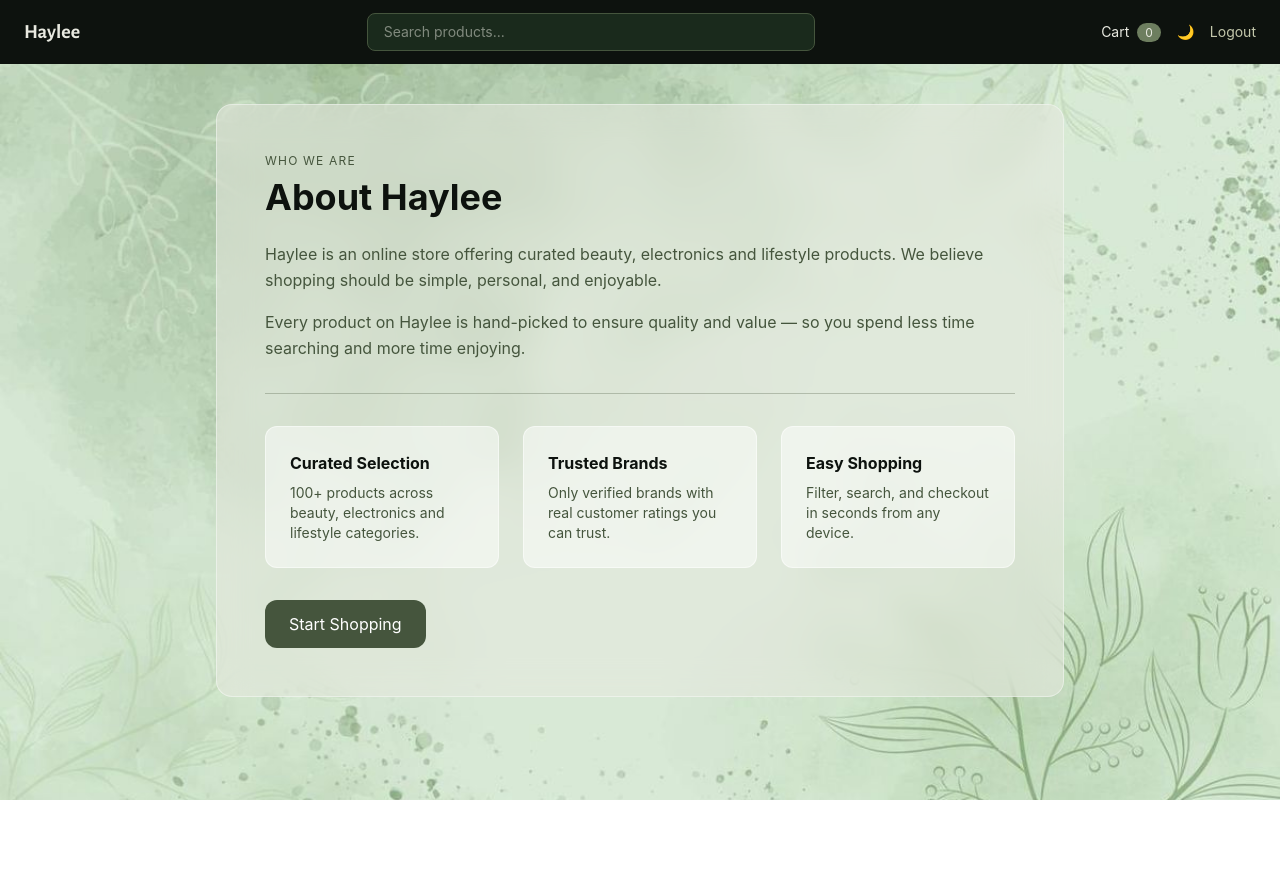
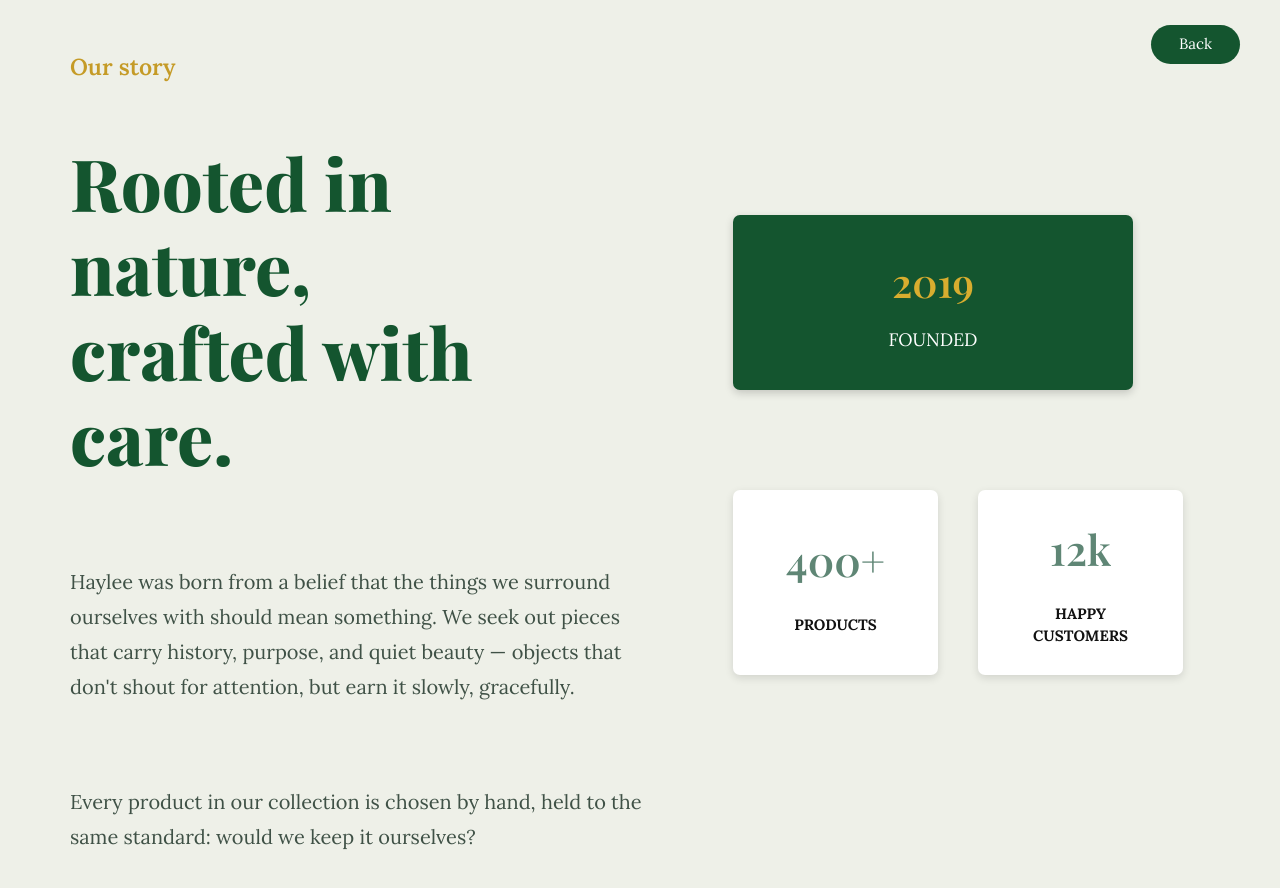
Before and after one commit to DinithiDilhara/haylee, a Vue app: page /about in a window 1280 px wide. Shown: the top 888 px of the page. Before the commit the page ends 800 px from the top, so only its background shows below. Built offline with nearby package versions, Linux system fonts and the light colour scheme.

Commit message:
UI: redesign About page with Playfair Display & Lora typography and refined layout

```diff
--- a/src/views/AboutPage.vue
+++ b/src/views/AboutPage.vue
@@ -1,56 +1,52 @@
 <template>
-  <div
-    class="min-h-screen"
-    :style="{ backgroundImage: `url(${im3})`, backgroundSize: 'cover', backgroundPosition: 'center', backgroundAttachment: 'fixed' }"
-  >
-    <NavBar @openCart="showCart = true" />
+  <div class="about-page">
+    <button @click="router.push('/home')" class="back-btn">
+      Back
+    </button>
 
-    <div class="max-w-4xl mx-auto px-6 py-10">
-      <div
-        class="rounded-2xl p-12"
-        style="background: rgba(232,233,224,0.55); backdrop-filter: blur(16px); border: 1px solid rgba(255,255,255,0.4);"
-      >
-        <p class="text-xs uppercase tracking-widest mb-2" style="color: #45553D;">Who we are</p>
-        <h1 class="text-4xl font-bold mb-6" style="color: #0D120E;">About Haylee</h1>
-        <p class="text-base leading-relaxed mb-4" style="color: #45553D;">
-          Haylee is an online store offering curated beauty, electronics and lifestyle products.
-          We believe shopping should be simple, personal, and enjoyable.
-        </p>
-        <p class="text-base leading-relaxed mb-8" style="color: #45553D;">
-          Every product on Haylee is hand-picked to ensure quality and value — so you spend less
-          time searching and more time enjoying.
+    <section class="about-wrap">
+      <div class="left-section">
+        <p class="story-label">Our story</p>
+
+        <h1>
+          Rooted in<br />
+          nature,<br />
+          crafted with<br />
+          care.
+        </h1>
+
+        <p class="story-text">
+          Haylee was born from a belief that the things we surround ourselves with
+          should mean something. We seek out pieces that carry history, purpose,
+          and quiet beauty — objects that don't shout for attention, but earn it
+          slowly, gracefully.
         </p>
 
-        <hr style="border-color: rgba(69,85,61,0.3); margin-bottom: 32px;" />
+        <p class="story-text second">
+          Every product in our collection is chosen by hand, held to the same
+          standard: would we keep it ourselves?
+        </p>
+      </div>
 
-        <div class="grid grid-cols-1 sm:grid-cols-3 gap-6">
-          <div class="rounded-xl p-6" style="background: rgba(255,255,255,0.5); border: 1px solid rgba(255,255,255,0.5);">
-            <h3 class="font-bold mb-2" style="color: #0D120E;">Curated Selection</h3>
-            <p class="text-sm" style="color: #45553D;">100+ products across beauty, electronics and lifestyle categories.</p>
+      <div class="right-section">
+        <div class="founded-card">
+          <h2>2019</h2>
+          <p>FOUNDED</p>
+        </div>
+
+        <div class="small-cards">
+          <div class="stat-card">
+            <h3>400+</h3>
+            <p>PRODUCTS</p>
           </div>
-          <div class="rounded-xl p-6" style="background: rgba(255,255,255,0.5); border: 1px solid rgba(255,255,255,0.5);">
-            <h3 class="font-bold mb-2" style="color: #0D120E;">Trusted Brands</h3>
-            <p class="text-sm" style="color: #45553D;">Only verified brands with real customer ratings you can trust.</p>
-          </div>
-          <div class="rounded-xl p-6" style="background: rgba(255,255,255,0.5); border: 1px solid rgba(255,255,255,0.5);">
-            <h3 class="font-bold mb-2" style="color: #0D120E;">Easy Shopping</h3>
-            <p class="text-sm" style="color: #45553D;">Filter, search, and checkout in seconds from any device.</p>
+
+          <div class="stat-card">
+            <h3>12k</h3>
+            <p>HAPPY<br />CUSTOMERS</p>
           </div>
         </div>
-
-        <div class="mt-8">
-          <button
-            @click="router.push('/home')"
-            class="text-white px-6 py-3 rounded-xl transition-colors"
-            style="background: #45553D;"
-            onmouseover="this.style.background='#6D7E5F'"
-            onmouseout="this.style.background='#45553D'"
-          >
-            Start Shopping
-          </button>
-        </div>
       </div>
-    </div>
+    </section>
 
     <CartDrawer v-if="showCart" @close="showCart = false" />
   </div>
@@ -59,10 +55,164 @@
 <script setup lang="ts">
 import { ref } from 'vue'
 import { useRouter } from 'vue-router'
-import NavBar from '../components/NavBar.vue'
 import CartDrawer from '../components/CartDrawer.vue'
-import im3 from '../assets/im3.jpg'
 
 const router = useRouter()
 const showCart = ref(false)
 </script>
+
+<style scoped>
+@import url('https://fonts.googleapis.com/css2?family=Lora:wght@400;500;600;700&family=Playfair+Display:wght@600;700;800&display=swap');
+
+.about-page {
+  min-height: 100vh;
+  background: #eef0e8;
+  position: relative;
+  padding: 50px 70px;
+}
+
+.back-btn {
+  position: absolute;
+  top: 25px;
+  right: 40px;
+  background: #14552f;
+  color: white;
+  border: none;
+  padding: 8px 28px;
+  border-radius: 25px;
+  font-family: 'Lora', serif;
+  font-size: 15px;
+  cursor: pointer;
+}
+
+.about-wrap {
+  display: grid;
+  grid-template-columns: 1.1fr 0.9fr;
+  gap: 80px;
+  align-items: start;
+}
+
+.story-label {
+  font-family: 'Lora', serif;
+  color: #c59b27;
+  font-size: 23px;
+  font-weight: 600;
+  margin-bottom: 55px;
+}
+
+h1 {
+  font-family: 'Playfair Display', serif;
+  color: #14552f;
+  font-size: 72px;
+  line-height: 1.18;
+  font-weight: 800;
+  margin-bottom: 85px;
+}
+
+.story-text {
+  font-family: 'Lora', serif;
+  color: #3f5146;
+  font-size: 20px;
+  line-height: 1.75;
+  max-width: 680px;
+}
+
+.story-text.second {
+  margin-top: 80px;
+}
+
+.right-section {
+  padding-top: 165px;
+}
+
+.founded-card {
+  background: #14552f;
+  width: 400px;
+  height: 175px;
+  border-radius: 7px;
+  display: flex;
+  flex-direction: column;
+  align-items: center;
+  justify-content: center;
+  margin-bottom: 100px;
+  box-shadow: 0 3px 8px rgba(0, 0, 0, 0.18);
+}
+
+.founded-card h2 {
+  font-family: 'Playfair Display', serif;
+  color: #d8ad2f;
+  font-size: 40px;
+  margin: 0 0 14px 0;
+}
+
+.founded-card p {
+  font-family: 'Lora', serif;
+  color: white;
+  font-size: 18px;
+  margin: 0;
+}
+
+.small-cards {
+  display: flex;
+  gap: 40px;
+}
+
+.stat-card {
+  background: white;
+  width: 205px;
+  height: 185px;
+  border-radius: 7px;
+  display: flex;
+  flex-direction: column;
+  align-items: center;
+  justify-content: center;
+  box-shadow: 0 3px 8px rgba(0, 0, 0, 0.12);
+}
+
+.stat-card h3 {
+  font-family: 'Playfair Display', serif;
+  color: #5f8675;
+  font-size: 42px;
+  margin: 0 0 22px 0;
+}
+
+.stat-card p {
+  font-family: 'Lora', serif;
+  color: #111;
+  font-size: 15px;
+  font-weight: 700;
+  text-align: center;
+  margin: 0;
+}
+
+@media (max-width: 900px) {
+  .about-page {
+    padding: 40px 28px;
+  }
+
+  .about-wrap {
+    grid-template-columns: 1fr;
+    gap: 40px;
+  }
+
+  h1 {
+    font-size: 54px;
+  }
+
+  .right-section {
+    padding-top: 20px;
+  }
+
+  .founded-card {
+    width: 100%;
+  }
+
+  .small-cards {
+    flex-direction: column;
+  }
+
+  .stat-card {
+    width: 100%;
+  }
+}
+</style>
```
